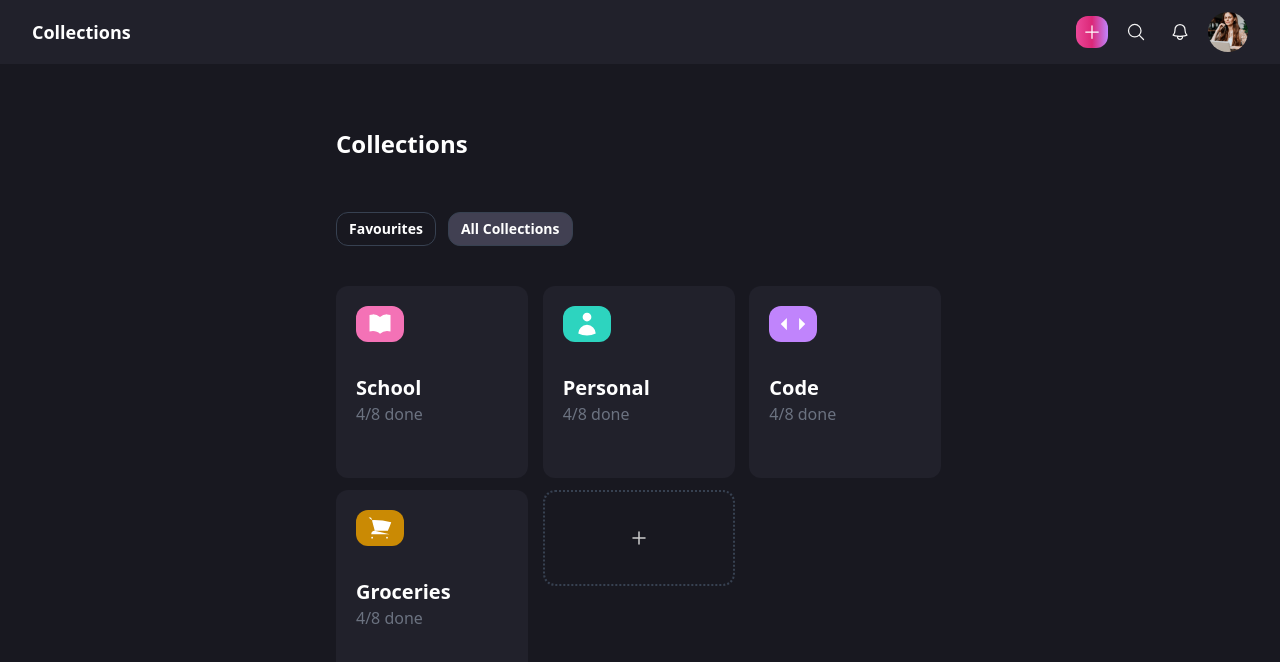
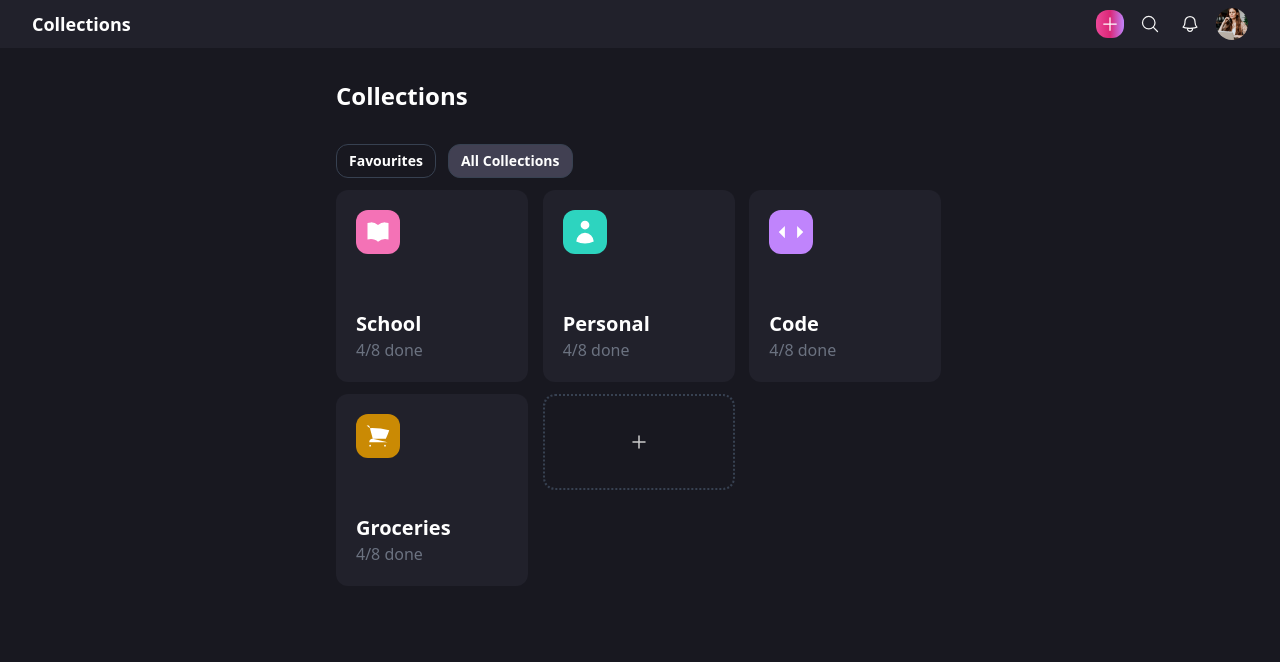
Before and after one commit to MacinME/React-Projects, a React (Vite) app in the folder 01-Todo-List/: page / in a window 1280 px wide. Shown: the top 662 px of the page. Built offline with nearby package versions, Linux system fonts and the light colour scheme.

Commit message:
Responsive Design With TailwindCSS

```diff
--- a/01-Todo-List/src/Home.jsx
+++ b/01-Todo-List/src/Home.jsx
@@ -1,6 +1,6 @@
 import { useEffect, useRef, useState } from 'react';
-import { GContent, GTabs } from './components/global';
-import { MHeader, MNavbar } from './components/mobile';
+import { GContent } from './components/global';
+import { MNavbar } from './components/mobile';
 import { DNavbar } from './components/desktop';
 
 export const Home = () => {
@@ -27,22 +27,19 @@ export const Home = () => {
   return (
     <main
       ref={ resizeRef }
-      className='w-full bg-background_color h-full relative'
+      className="w-full bg-background_color h-full relative"
     >
-      {/* Title */}
+      {/* Desktop Menu */}
       {
-        boxSize < 800 ? <MHeader /> : <DNavbar />
+        boxSize > 1023 && <DNavbar />
       }
 
-      {/* Tabs */}
-      <GTabs width={ boxSize } />
+      {/* Content */}
+      <GContent />
 
-      {/* Content */}
-      <GContent width={ boxSize } />
-
-      {/* Menu Icons */}
+      {/* Mobile Menu */}
       {
-        boxSize < 800 && <MNavbar />
+        boxSize < 1024 && <MNavbar />
       }
     </main>
   )
--- a/01-Todo-List/src/components/data/collections.js
+++ b/01-Todo-List/src/components/data/collections.js
@@ -14,21 +14,21 @@ export const collections = [
     {
         id: 2,
         title: 'Personal',
-        done: '4/8',
+        done: '4/10',
         icon: Personal,
         style: 'bg-teal-400'
     },
     {
         id: 3,
         title: 'Code',
-        done: '4/8',
+        done: '2/50',
         icon: Code,
         style: 'bg-purple-400'
     },
     {
         id: 4,
         title: 'Groceries',
-        done: '4/8',
+        done: '1/15',
         icon: Groceries,
         style: 'bg-yellow-600'
     },
--- a/01-Todo-List/src/components/desktop/DIcon.jsx
+++ b/01-Todo-List/src/components/desktop/DIcon.jsx
@@ -1,7 +1,6 @@
-
 export const DIcon = ({ icon, style }) => {
   return (
-    <div className={`${ style } w-8 flex items-center justify-center h-7 rounded-xl py-4 cursor-pointer` } >
+    <div className={`${ style } w-7 h-7 flex items-center justify-center rounded-xl cursor-pointer` } >
       <img
         src={ icon }
         alt="Icon"
--- a/01-Todo-List/src/components/desktop/DNavbar.jsx
+++ b/01-Todo-List/src/components/desktop/DNavbar.jsx
@@ -5,16 +5,16 @@ import Bell from '../../assets/bell.svg';
 
 export const DNavbar = () => {
   return (
-    <div className="w-full bg-navbar_color h-16 px-8 py-5 flex items-center justify-between fixed">
+    <div className="w-full bg-navbar_color h-12 px-8 flex items-center justify-between fixed">
         <div>
             <ul>
-                <li className='text-white text-lg font-semibold'>Collections</li>
+                <li className="text-white text-lg font-semibold">Collections</li>
             </ul>
         </div>
-        <div className='flex items-center gap-3'>
+        <div className="flex items-center gap-3">
             <DIcon
                 icon={ Plus }
-                style='bg-gradient-to-r from-pink-500 via-pink-600 to-purple-400 nav'
+                style="bg-gradient-to-r from-pink-500 via-pink-600 to-purple-400 nav"
             />
             <DIcon icon={ Magnifying } />
             <DIcon icon={ Bell } />
--- a/01-Todo-List/src/components/desktop/Profile.jsx
+++ b/01-Todo-List/src/components/desktop/Profile.jsx
@@ -3,12 +3,12 @@ import image from '../../assets/user.png';
 export const Profile = () => {
   return (
     <div
-        className='w-10 rounded-full'
+        className="w-8 rounded-full cursor-pointer"
     >
         <img
             src={ image }
             alt="user Profile"
-            className='w-10 rounded-full'
+            className="w-8 rounded-full"
         />
     </div>
   )
--- a/01-Todo-List/src/components/global/GAddCollection.jsx
+++ b/01-Todo-List/src/components/global/GAddCollection.jsx
@@ -1,12 +1,12 @@
 import SmallPlus from '../../assets/smallPlus.svg';
 
-export const GAddCollection = ({ width }) => {
+export const GAddCollection = () => {
   return (
-    <div className={`border-dotted border-2 border-gray-700 w-40 h-24 flex justify-center items-center rounded-xl cursor-pointer ${ width > 799 && 'w-48 h-24' }`}>
+    <div className="border-dotted border-2 border-gray-700 w-full h-24 flex justify-center items-center rounded-xl cursor-pointer sm:w-48 sm:h-24">
       <img
         src={ SmallPlus }
         alt="Icon"
-        className='w-6'
+        className="w-6"
       />
     </div>
   )
--- a/01-Todo-List/src/components/global/GCollection.jsx
+++ b/01-Todo-List/src/components/global/GCollection.jsx
@@ -1,15 +1,15 @@
 import { GIcon } from './GIcon';
 
-export const GCollection = ({ icon, title, quantity, style, width }) => {
+export const GCollection = ({ icon, title, quantity, style }) => {
   return (
-    <div className={`bg-collection_color w-40 h-40 p-5 rounded-xl cursor-pointer hover:bg-collection_hover ${ width > 799 && 'w-48 h-48' }`} >
-        <div className={`w-full mb-8 ${ width > 799 && 'mb-12' }`}>
-            <GIcon icon={ icon } style={ style } width={ width }  />
+    <div className="bg-collection_color w-full h-40 p-5 rounded-xl cursor-pointer hover:bg-collection_hover overflow-hidden sm:w-48 sm:h-48" >
+        <div className="w-full mb-8 sm:mb-14" >
+            <GIcon icon={ icon } style={ style } />
         </div>
-        <div className='w-full'>
-            <p className={`text-white text-lg font-bold ${ width > 800 && 'text-xl' }`} >{ title  }</p>
+        <div className="w-full">
+            <p className="text-white text-lg font-bold sm:text-xl" >{ title }</p>
             <div>
-                <span className='text-gray-500'>4/8 done</span>
+                <span className="text-gray-500">4/8 done</span>
             </div>
         </div>
     </div>
--- a/01-Todo-List/src/components/global/GContent.jsx
+++ b/01-Todo-List/src/components/global/GContent.jsx
@@ -1,26 +1,23 @@
 import { collections } from '../data/collections';
 import { GAddCollection } from './GAddCollection';
 import { GCollection } from './GCollection';
+import { GTabs } from './GTabs';
 
-export const GContent = ({ width }) => {
+export const GContent = () => {
   return (
-
-    <section className={`${ width > 1200 && ' w-3/6 mx-auto h-full' } ${ width < 800 && ' overflow-y-scroll pb-20' } h-2/3 px-4`} >
-       <div className={`${ width < 800 && 'justify-items-center' } bg-background_color w-full grid grid-cols-2 gap-3 pt-10 pb-3 ${ width > 799 && 'grid-cols-3 '} ${ width > 999 && 'justify-items-start'}`}>
-
+    <section className="h-2/3 px-4 overflow-y-scroll pb-20 xl:w-3/6 xl:mx-auto xl:h-full lg:overflow-hidden" >
+       <div className="bg-background_color w-full grid grid-cols-2 gap-3 pt-10 justify-items-center sm:grid-cols-3 lg:grid-cols-4 xl:justify-items-start xl:grid-cols-3" >
+          <GTabs />
         {
               collections.map(( c ) => (
                   <GCollection
                       key={ c.id }
-                    width={ width }
                       {...c}
                   />
               ))
           }
-       <GAddCollection width={ width } />
-
+        <GAddCollection />
        </div>
-
     </section>
   )
 }
--- a/01-Todo-List/src/components/global/GIcon.jsx
+++ b/01-Todo-List/src/components/global/GIcon.jsx
@@ -1,10 +1,10 @@
-export const GIcon = ({ icon, style, width }) => {
+export const GIcon = ({ icon, style }) => {
   return (
-    <div className={`${ style } ${ width > 999 && 'w-12 h-12' } w-10 flex items-center justify-center h-9 rounded-xl py-4 cursor-pointer` } >
+    <div className={`${ style } w-10 flex items-center justify-center h-9 rounded-xl py-4 cursor-pointer lg:w-11 lg:h-11` } >
       <img
         src={ icon }
         alt="Icon"
-        className={`w-6 ${ width > 999 && 'w-7' } `}
+        className="w-6 lg:w-7"
       />
     </div>
   )
--- a/01-Todo-List/src/components/global/GTabItem.jsx
+++ b/01-Todo-List/src/components/global/GTabItem.jsx
@@ -1,8 +1,7 @@
-
 export const GTabItem = ({ tabName, active }) => {
   return (
-    <div className={ `${ active } ' rounded-xl border w-auto border-gray-700 px-3 py-1.5 cursor-pointer ' ` }>
-      <p className='text-sm text-white font-semibold'>{ tabName }</p>
+    <div className={ `${ active } rounded-xl border w-auto border-gray-700 px-3 py-1.5 cursor-pointer ` }>
+      <p className="text-sm text-white font-semibold">{ tabName }</p>
     </div>
   )
 }
--- a/01-Todo-List/src/components/global/GTabs.jsx
+++ b/01-Todo-List/src/components/global/GTabs.jsx
@@ -1,13 +1,10 @@
 import { GTabItem } from './GTabItem';
 
-export const GTabs = ({ width }) => {
+export const GTabs = () => {
   return (
     <>
-
-      <div className={`h-auto flex items-center flex-wrap gap-3 bg-background_color px-4 ${ width > 1200 && 'w-3/6 mx-auto' } ${ width > 799 && 'pt-32' }` }>
-          {
-            width > 799 && <h2 className='w-full text-white text-2xl font-bold mb-10'>Collections</h2>
-          }
+      <div className="col-span-2 flex place-self-start flex-wrap gap-3 bg-background_color sm:col-span-3 lg:col-span-4 xl:col-span-3" >
+          <h2 className='w-full text-white text-2xl font-bold mb-5 lg:pt-10'>Collections</h2>
           <GTabItem
             tabName="Favourites"
           />
--- a/01-Todo-List/src/components/mobile/MHeader.jsx
+++ b/01-Todo-List/src/components/mobile/MHeader.jsx
@@ -1,4 +1,3 @@
-
 export const MHeader = () => {
   return (
     <div className="w-full h-24 bg-background_color px-8 py-8">
```
Lines whose indentation alone changed are shown as unchanged.
